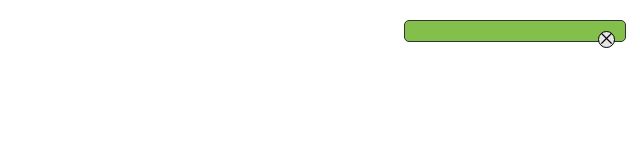
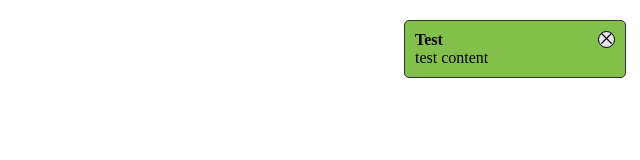
Before and after one commit to JanMouwes/uni-se2-client-technology, a plain HTML site: page Week1/index.html in a window 1280 px wide. Shown: the whole page, without its empty margins (640-1280 px from the left). Drawn offline with Linux system fonts and the light colour scheme.

Commit message:
- Minor code changes: primarily renaming, added some comments - Fixed bug where title and content weren't actually set

```diff
--- a/Week1/feedback-widget/src/feedback-widget.js
+++ b/Week1/feedback-widget/src/feedback-widget.js
@@ -15,7 +15,7 @@ var FeedbackWidget = (() => {
 
         let _toElement = () => {
             let feedbackWidgetClass;
-            switch (_type) {
+            switch (_type) { //TODO find a better way of doing this
                 case "positive":
                     feedbackWidgetClass = "feedback-widget-positive";
                     break;
@@ -39,40 +39,48 @@ var FeedbackWidget = (() => {
                 top: y + "px"
             });
 
-            let title = document.createElement("span");
-            title.classList.add("feedback-widget-title");
-            element.appendChild(title);
+            let titleElement = document.createElement("span");
+            titleElement.classList.add("feedback-widget-title");
+            titleElement.innerHTML = _title;
+            element.appendChild(titleElement);
 
-            let content = document.createElement("span");
-            content.classList.add("feedback-widget-content");
-            element.appendChild(content);
+            let contentElement = document.createElement("span");
+            contentElement.classList.add("feedback-widget-content");
+            contentElement.innerHTML = _content;
+            element.appendChild(contentElement);
 
-            const size = 15;
-
-            const closeButtonStyle = {
+            //  TODO make single class out of this.
+            const closeButtonSize = 15;
+            let closeButton = document.createElement("span");
+            closeButton.innerHTML = "&#10761;"; //Cross-symbol
+            Object.assign(closeButton.style, {
+                //position in relation to parent element
                 position: "absolute",
-                right: "10px",
+                right: "10px", //TODO find a way to make this dynamic
                 top: "10px",
-                width: size + "px",
-                height: size + "px",
+                //make x- and y-diameter equal
+                width: closeButtonSize + "px",
+                height: closeButtonSize + "px",
+                //centre text
                 textAlign: "center",
-                lineHeight: size + "px",
-                fontSize: size + "px",
+                lineHeight: closeButtonSize + "px",
+                fontSize: closeButtonSize + "px",
+                //make 'button' into circle with black border
                 border: "1px solid black",
-                borderRadius: size + "px",
+                borderRadius: closeButtonSize + "px",
                 cursor: "pointer",
                 backgroundColor: "#E6E6E6"
-            };
-            let closeButton = document.createElement("span");
-            closeButton.innerHTML = "&#10761;";
-            closeButton.onclick = _close;
-            Object.assign(closeButton.style, closeButtonStyle);
-
+            });
+            closeButton.addEventListener("click", _close); //close parent when clicked
             element.appendChild(closeButton);
 
             return element;
         };
 
+        /**
+         * @description closes current element (this.element)
+         * @private
+         */
         let _close = () => {
             if (this.element == null) return;
 
@@ -93,8 +101,7 @@ var FeedbackWidget = (() => {
             element: null,
 
             close: _close,
-            display: _display,
-            toElement: _toElement
+            display: _display
         };
 
     };
--- a/Week1/index.html
+++ b/Week1/index.html
@@ -39,8 +39,8 @@
     <script>
         window.addEventListener("load", () => {
             let body = document.getElementById("body");
-            let top = 0;
-            let right = body.offsetWidth;
+            const top = 0;
+            const right = body.offsetWidth;
 
             let widget = FeedbackWidget.createNotification("positive", "Test", "test content");
             body.appendChild(widget.display(right - 220, top + 20));
```
